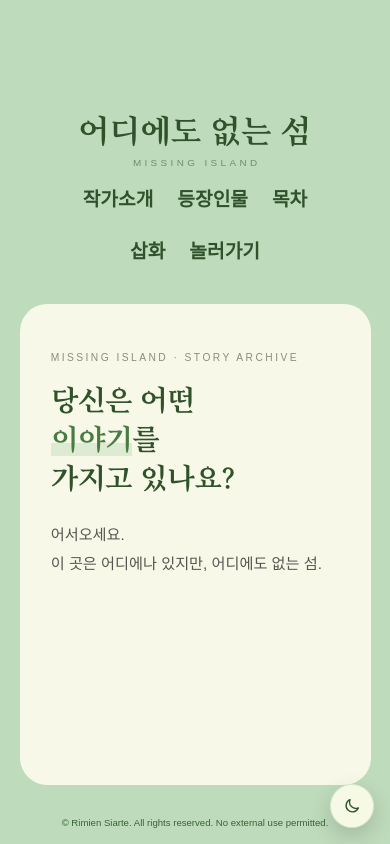
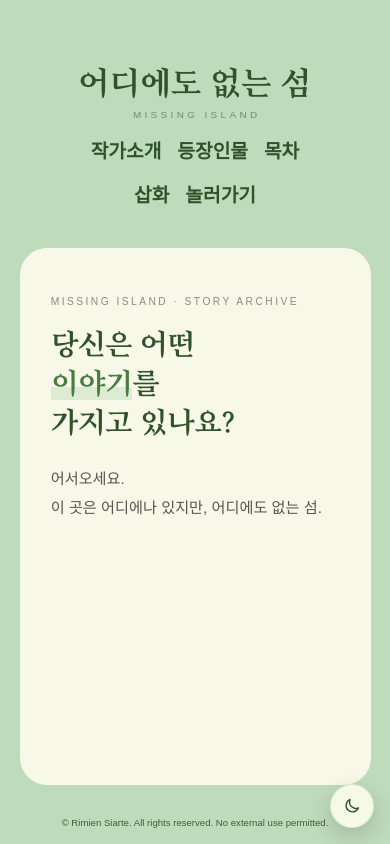
Before and after one commit to fad0805/homepage, a Next.js app in the folder web/: page / in a window 390 px wide. Built offline with nearby package versions, Linux system fonts and the light colour scheme; no server answers; a web font is replaced by a local one.

Commit message:
상단 메뉴 모바일 헤더 여백과 내비게이션 간격 조정

```diff
--- a/web/public/styles/appearance.scss
+++ b/web/public/styles/appearance.scss
@@ -22,6 +22,16 @@
 
 html:has(#container.site-layout--side) {
   scrollbar-gutter: stable;
+}
+
+@media (max-width: $breakpoint-md) {
+  #container.site-layout--editorial > header {
+    margin: 2rem auto 1rem;
+  }
+
+  #container.site-layout--editorial > header #navbar {
+    gap: 1rem;
+  }
 }
 
 /* Drawer layout */
```
